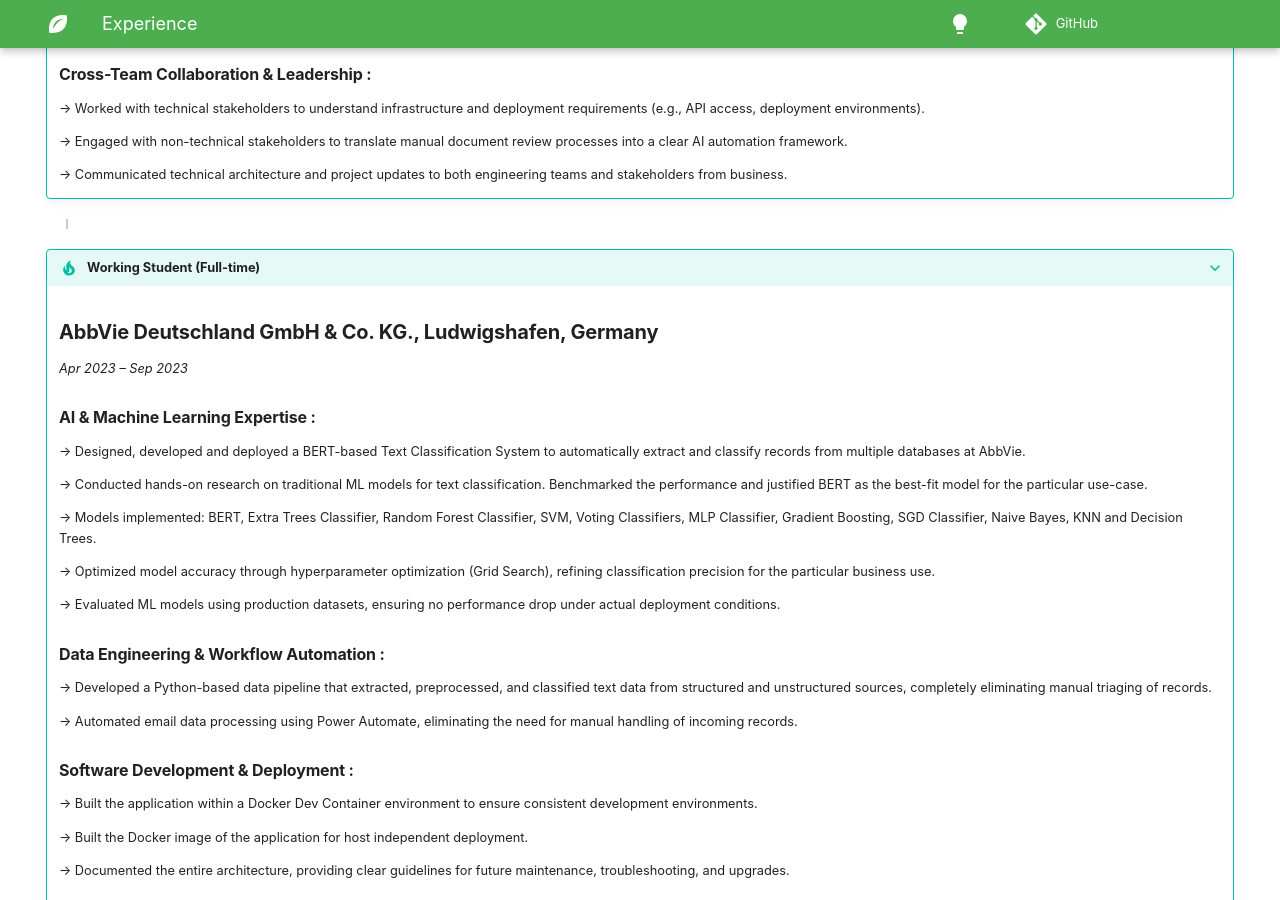
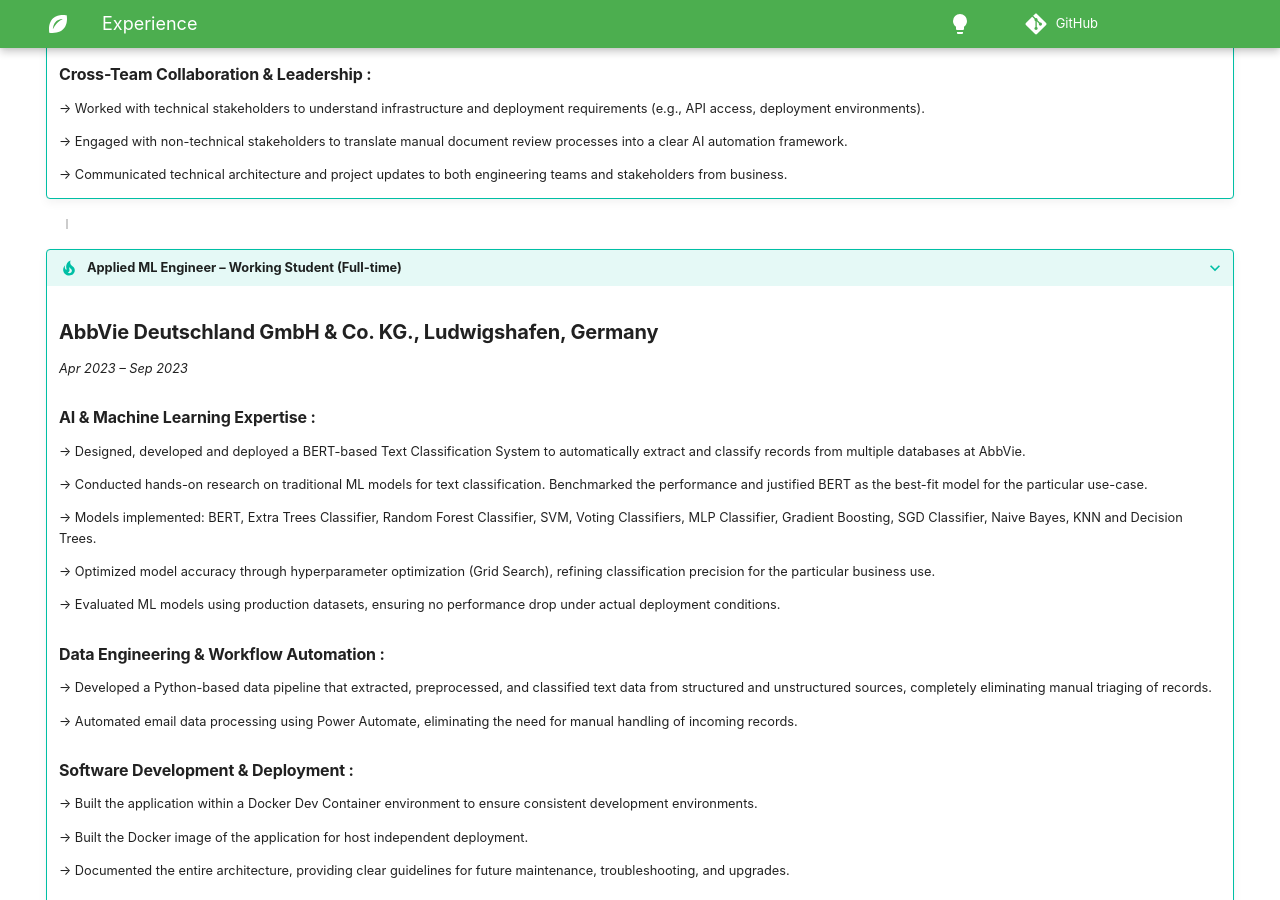
Before and after one commit to SrujanGowda1998/PortfolioWebsite, an MkDocs documentation site: the page built from docs/experience.md, in a window 1280 px wide and 900 px high, scrolled down 1232 px. Built offline with MkDocs 1.6.1 and Material for MkDocs 9.7.7, drawn with Linux system fonts in a browser that asks for light colours; some web fonts are replaced; comment, search, counter and statistics services are not loaded.

Commit message:
Working student designation

```diff
--- a/docs/experience.md
+++ b/docs/experience.md
@@ -73,7 +73,7 @@
 
 <div style="border-left: 2px solid #ccc;height: 10px;margin: 0 20px;"></div>
 
-???+ tip "Working Student (Full-time)"
+???+ tip "Applied ML Engineer – Working Student (Full-time)"
 
     ## **AbbVie Deutschland GmbH & Co. KG., Ludwigshafen, Germany**
 
```
